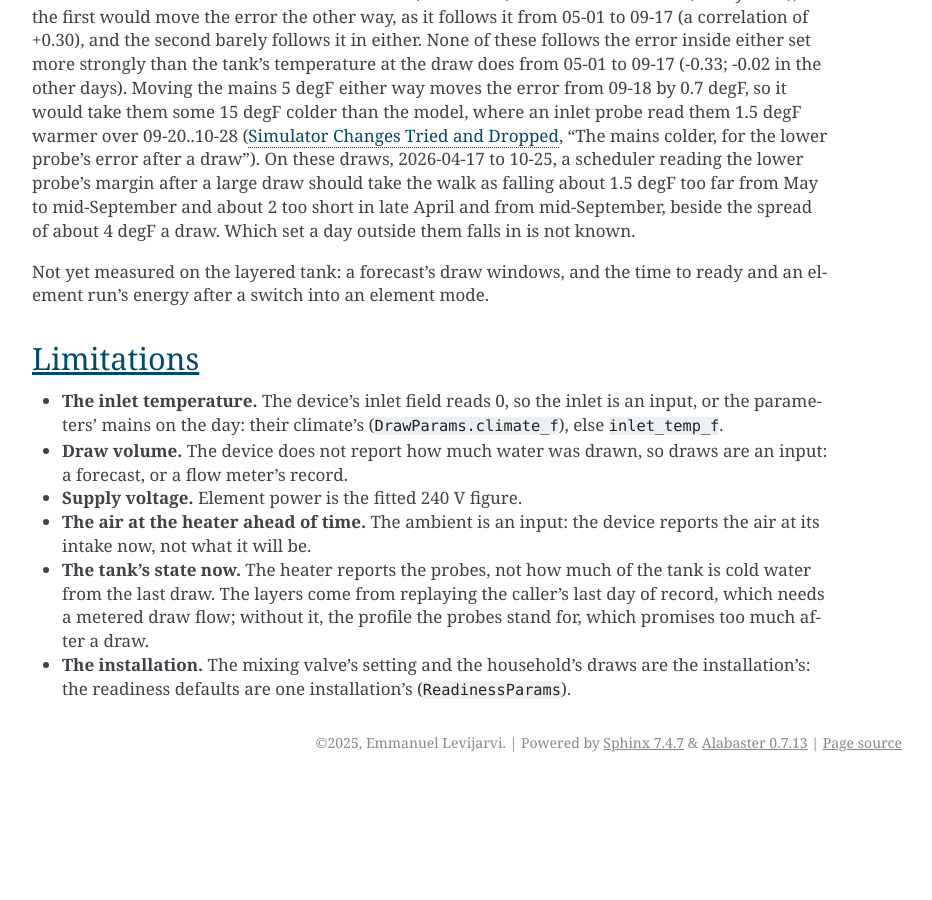
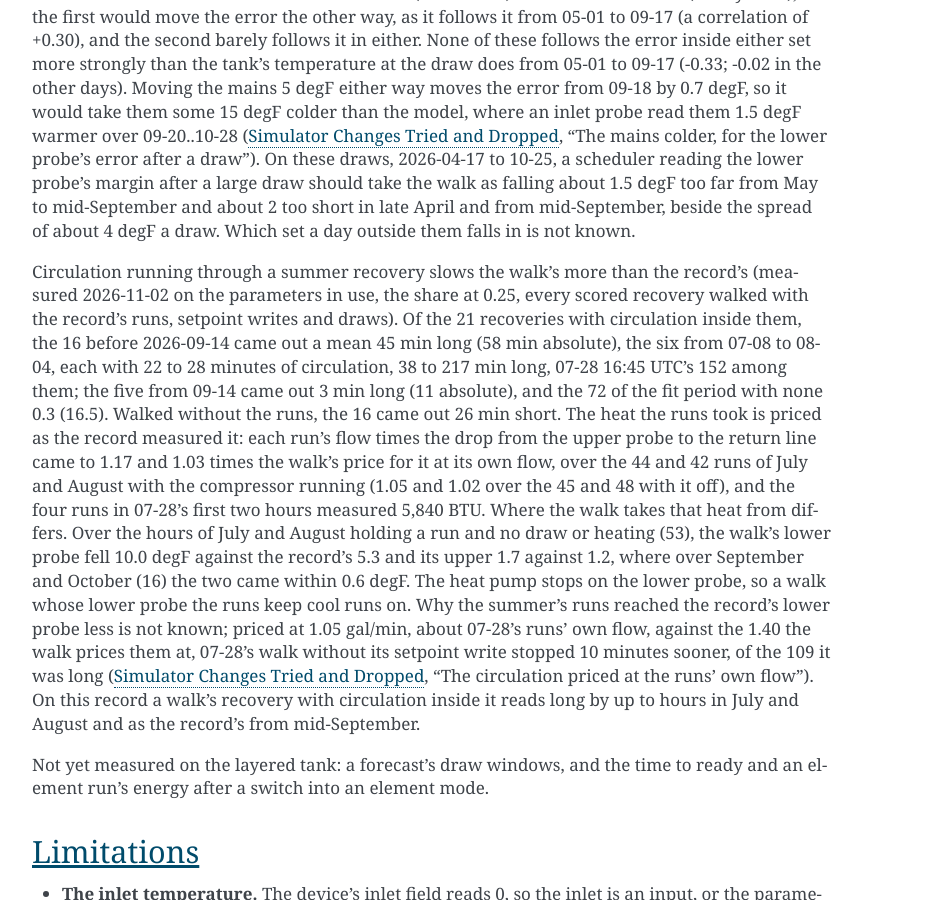
Before and after one commit to eman/nwp500-python, a Sphinx documentation site: the page built from docs/explanation/simulator.rst, in a window 1280 px wide and 900 px high, scrolled down 11305 px. Shown: the whole window, without its empty margins (338-1270 px from the left). Built offline with Sphinx 7.4.7, drawn with Linux system fonts in a browser that asks for light colours; before the commit the page ends 12087 px from its top, so only the background shows below that.

Commit message:
docs(sim): summer circulation in a recovery, the walk's lower probe against the record's

```diff
--- a/docs/explanation/simulator.rst
+++ b/docs/explanation/simulator.rst
@@ -654,6 +654,34 @@ mid-September and about 2 too short in late April and from
 mid-September, beside the spread of about 4 degF a draw. Which set a day
 outside them falls in is not known.
 
+Circulation running through a summer recovery slows the walk's more than
+the record's (measured 2026-11-02 on the parameters in use, the share at
+0.25, every scored recovery walked with the record's runs, setpoint
+writes and draws). Of the 21 recoveries with circulation inside them,
+the 16 before 2026-09-14 came out a mean 45 min long (58 min absolute),
+the six from 07-08 to 08-04, each with 22 to 28 minutes of circulation,
+38 to 217 min long, 07-28 16:45 UTC's 152 among them; the five from
+09-14 came out 3 min long (11 absolute), and the 72 of the fit period
+with none 0.3 (16.5). Walked without the runs, the 16 came out 26 min
+short. The heat the runs took is priced as the record measured it: each
+run's flow times the drop from the upper probe to the return line came
+to 1.17 and 1.03 times the walk's price for it at its own flow, over the
+44 and 42 runs of July and August with the compressor running (1.05 and
+1.02 over the 45 and 48 with it off), and the four runs in 07-28's first
+two hours measured 5,840 BTU. Where the walk takes that heat from
+differs. Over the hours of July and August holding a run and no draw or
+heating (53), the walk's lower probe fell 10.0 degF against the record's
+5.3 and its upper 1.7 against 1.2, where over September and October (16)
+the two came within 0.6 degF. The heat pump stops on the lower probe, so
+a walk whose lower probe the runs keep cool runs on. Why the summer's
+runs reached the record's lower probe less is not known; priced at 1.05
+gal/min, about 07-28's runs' own flow, against the 1.40 the walk prices
+them at, 07-28's walk without its setpoint write stopped 10 minutes
+sooner, of the 109 it was long (:doc:`simulator-tried`, "The circulation
+priced at the runs' own flow"). On this record a walk's recovery with
+circulation inside it reads long by up to hours in July and August and
+as the record's from mid-September.
+
 Not yet measured on the layered tank: a forecast's draw windows, and
 the time to ready and an element run's energy after a switch into an
 element mode.
```
Also changed, not shown: docs/explanation/simulator-tried.rst (+30 -0 lines).
